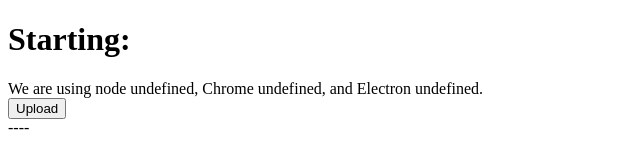
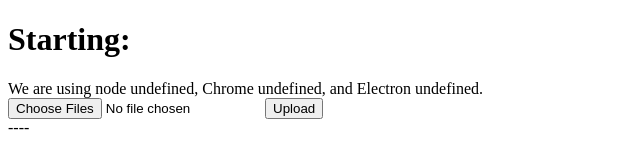
Before and after one commit to dabobert/eivu-client, an Electron app: page index.html in a window 800 px wide. Shown: the whole page, without its empty margins (0-640 px from the left). Drawn offline with Linux system fonts and the light colour scheme; no server answers.

Commit message:
- added a file input to select a folder for upload

```diff
--- a/index.html
+++ b/index.html
@@ -9,6 +9,7 @@
     Chrome <script>document.write(process.versions.chrome)</script>,
     and Electron <script>document.write(process.versions.electron)</script>.
     <br/>
+    <input type="file" id="FileUpload" onchange="selectFolder(event)" webkitdirectory mozdirectory msdirectory odirectory directory multiple />
     <button id="upload" onClick="testUpload()">Upload</button>
     <div id="outputWindow">----</div>
     <script type="text/javascript" src="js/app.js"></script>
--- a/js/app.js
+++ b/js/app.js
@@ -4,8 +4,14 @@
     var requestData = { canvas: "black" };
     // debugger;
     ipc.send('requestForTestFn', requestData);
+  },
+   selectFolder = function(e) {
+    var theFiles = e.target.files;
+    var relativePath = theFiles[0].webkitRelativePath;
+    var folder = relativePath.split("/");
+    debugger;
+    alert(folder[0]);
   };
-
 ipc.on('responseFromTestFn', function(responseArgument){
   console.log(responseArgument.output.data);
   $("#outputWindow").html(responseArgument.output.data);
```
